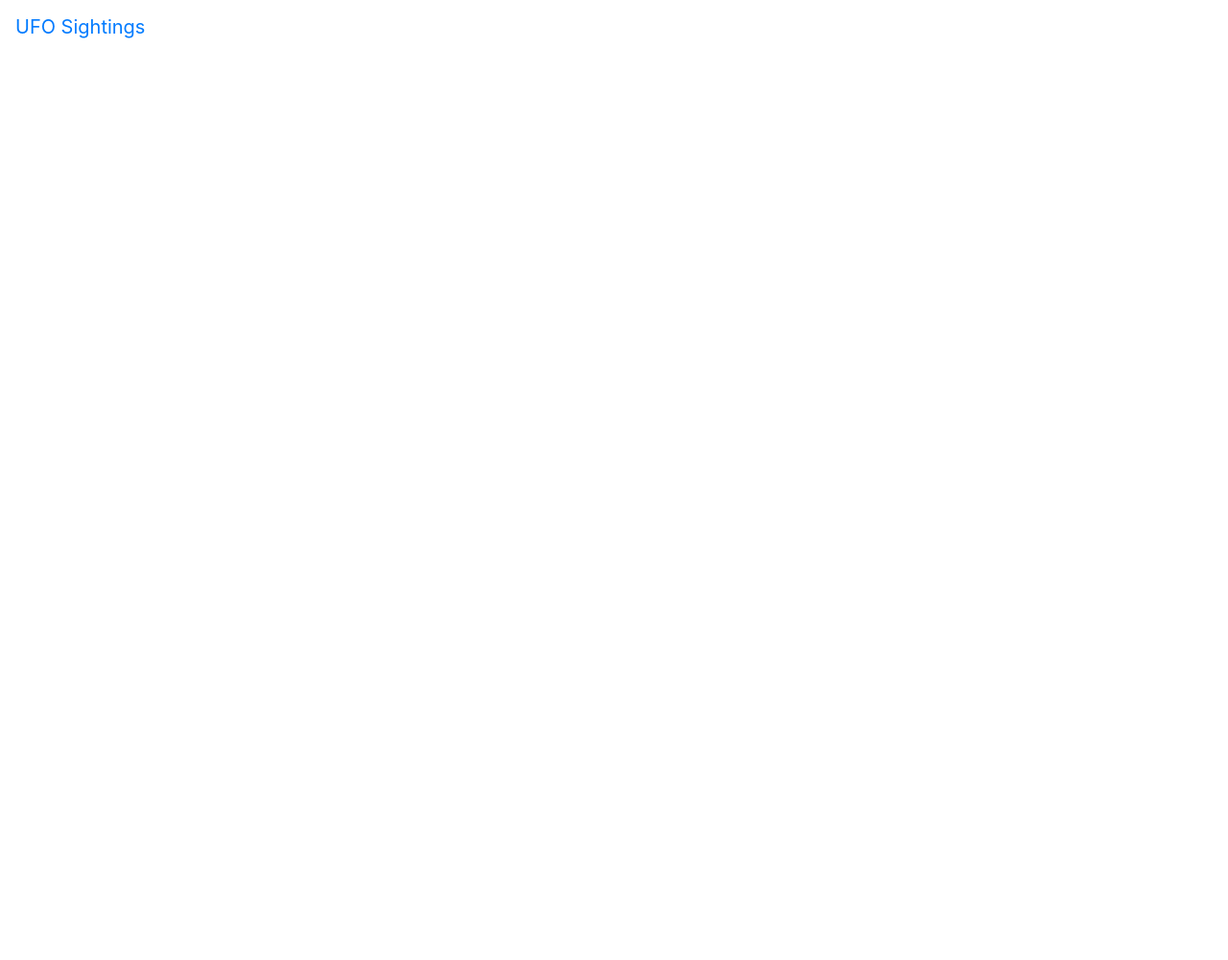
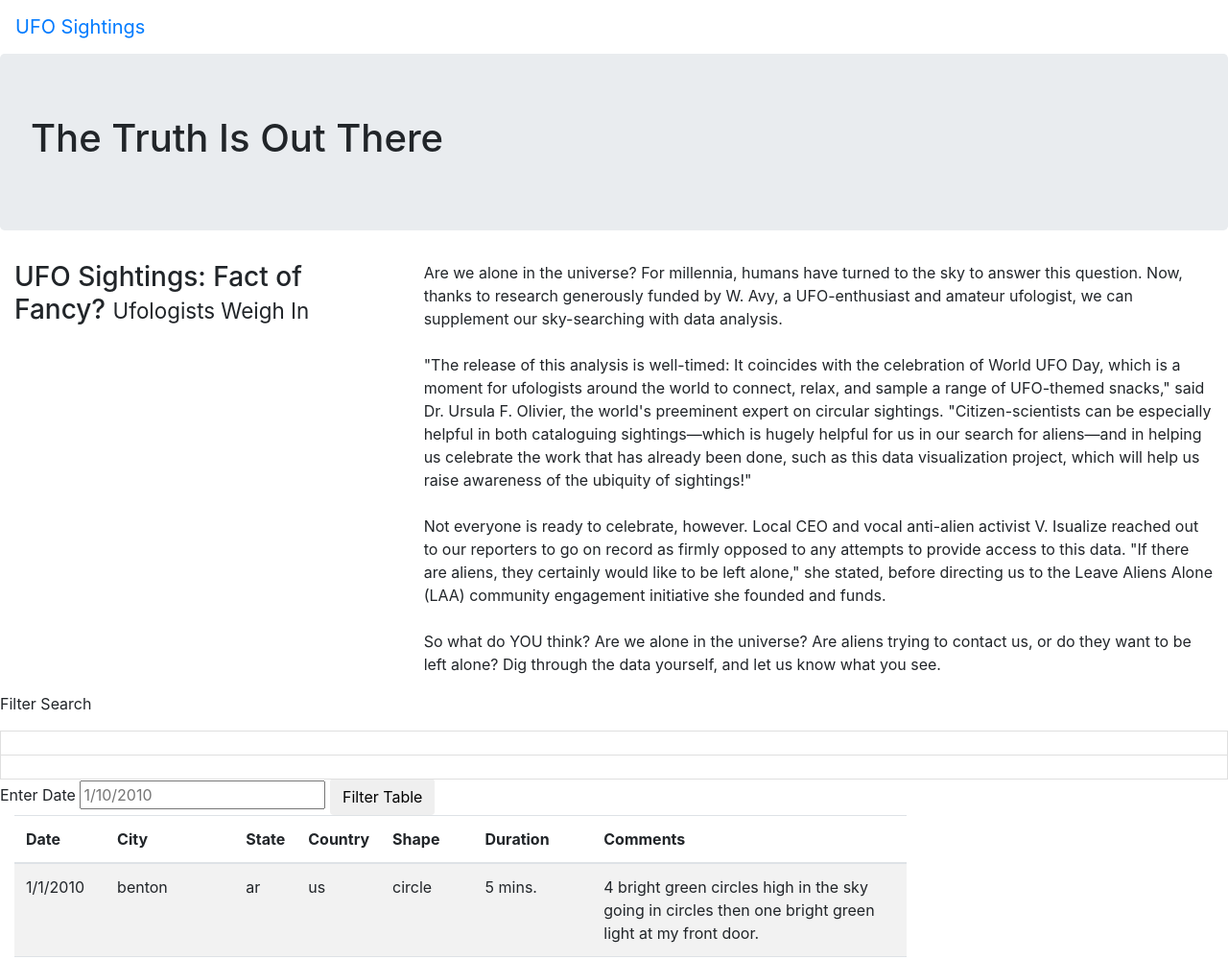
Before and after one commit to NikiNoel/UFOs, a plain HTML site: page index.html in a window 1280 px wide. Shown: the top 1000 px of the page at 96% size. Before the commit the page ends 800 px from the top, so only its background shows below. Drawn offline with nearby package versions, Linux system fonts and the light colour scheme.

Commit message:
Updated with filter table

```diff
--- a/index.html
+++ b/index.html
@@ -21,5 +21,65 @@
             <a class="navbar-brand" href="index.html">UFO Sightings</a>
           </nav>
     </div>
+    <div class="jumbotron">
+        <h1>The Truth Is Out There</h1>
+    </div>
+    <div class="container-fluid">
+        <div class="row">
+          <div class="col-md-4">
+            <h3>UFO Sightings: Fact of Fancy? <small>Ufologists Weigh In</small></h3>
+          </div>
+          <div class="col-md-8">
+            <p>
+              Are we alone in the universe? For millennia, humans have turned to the sky to answer this question. Now, thanks to research generously funded by W. Avy, a UFO-enthusiast and amateur ufologist, we can supplement our sky-searching with data analysis.<br><br>"The release of this analysis is well-timed: It coincides with the celebration of World UFO Day, which is a moment for ufologists around the world to connect, relax, and sample a range of UFO-themed snacks," said Dr. Ursula F. Olivier, the world's preeminent expert on circular sightings. "Citizen-scientists can be especially helpful in both cataloguing sightings—which is hugely helpful for us in our search for aliens—and in helping us celebrate the work that has already been done, such as this data visualization project, which will help us raise awareness of the ubiquity of sightings!"<br><br>Not everyone is ready to celebrate, however. Local CEO and vocal anti-alien activist V. Isualize reached out to our reporters to go on record as firmly opposed to any attempts to provide access to this data. "If there are aliens, they certainly would like to be left alone," she stated, before directing us to the Leave Aliens Alone (LAA) community engagement initiative she founded and funds.<br><br>So what do YOU think? Are we alone in the universe? Are aliens trying to contact us, or do they want to be left alone? Dig through the data yourself, and let us know what you see.
+
+
+            </p>
+          </div>
+        </div>
+      </div>
+    <div class="container-fluid">
+        <div class="row">
+          <div class="col-md-3">
+
+          </div>
+          <div class="col-md-9">
+
+          </div>
+        </div>
+      </div>
+      <form>
+        <p>Filter Search</p>
+      </form>
+    <ul class="list-group">
+
+    </ul>
+    <li class="list-group-item">
+
+    </li>
+    <li class="list-group-item">
+
+    </li>
+    <label for="date">Enter Date</label>
+    <input type="text" placeholder="1/10/2010" id="datetime" />
+    <button id="filter-btn" type="button" class="btn btn-default">Filter Table</button>
+    <div class="col-md-9">
+        <table class="table table-striped">
+          <thead>
+            <tr>
+                <th>Date</th>
+                <th>City</th>
+                <th>State</th>
+                <th>Country</th>
+                <th>Shape</th>
+                <th>Duration</th>
+                <th>Comments</th>            </tr>
+          </thead>
+          <tbody></tbody>
+        </table>
+      </div>
+    <script src="https://cdnjs.cloudflare.com/ajax/libs/d3/4.11.0/d3.js"></script>
+    <script src="static/js/data.js"></script>
+    <script src="static/js/app.js"></script>
 </body>
 </html>
```
